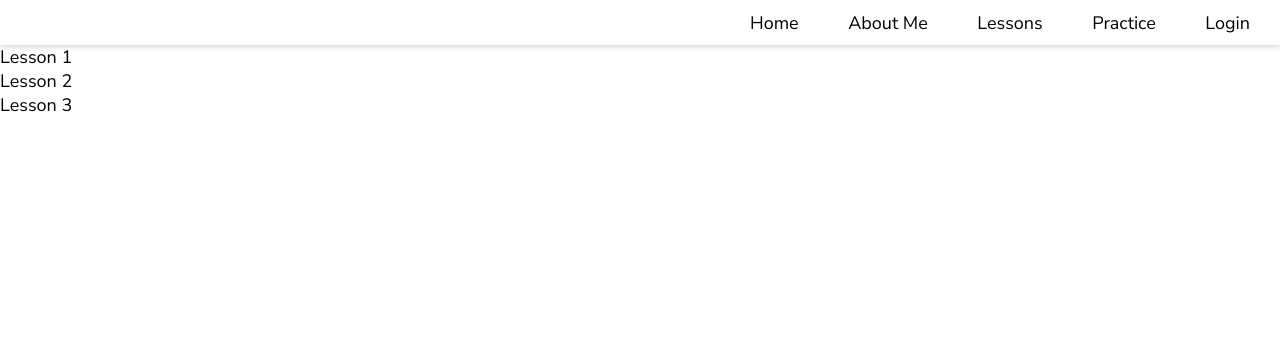
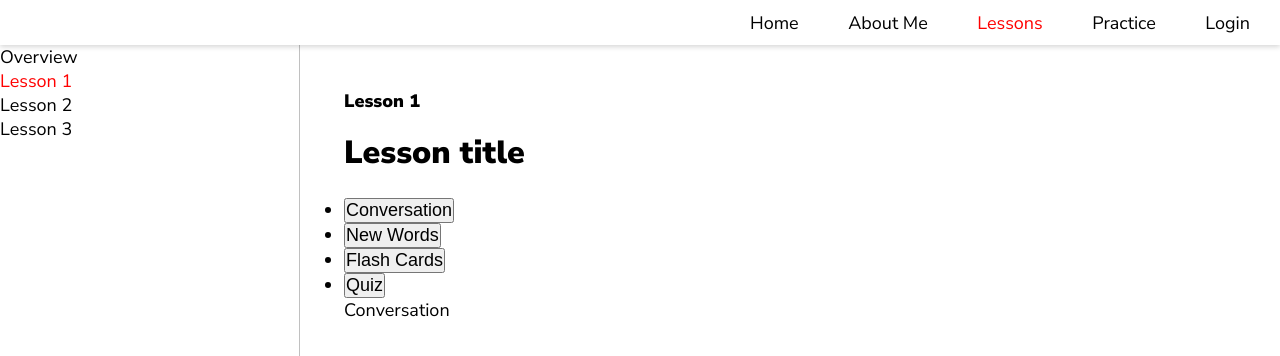
Before and after one commit to meisterAlmer/chinese-app, a React (Create React App) app: page /lessons/lesson/1 in a window 1280 px wide. Shown: the top 356 px of the page. Built offline with nearby package versions, Linux system fonts and the light colour scheme; no server answers.

Commit message:
fixed nav and flashcards

```diff
--- a/src/App.css
+++ b/src/App.css
@@ -3,7 +3,6 @@
   display: grid;
   grid-template-rows: 45px 1fr;
   grid-template-columns: 1fr;
-  /* grid-template-columns: 200px 1fr; */
 }
 
 header {
@@ -12,10 +11,6 @@ header {
   grid-column: 1/-1;
 }
 
-aside {
-  background-color: #213e48;
-}
-
 main {
   padding: 0;
 }
--- a/src/App.js
+++ b/src/App.js
@@ -1,8 +1,8 @@
 import './App.css';
-import React from 'react';
+import React, { useState } from 'react';
 import { BrowserRouter as Router, Switch, Route } from 'react-router-dom';
 import Header from './components/header/Header';
-// import Sidebar from './components/Sidebar';
+// import Sidebar from './components/sidebar/Sidebar';
 import Home from './pages/home/Home';
 import AboutMe from './pages/aboutMe/AboutMe';
 import Lessons from './pages/lessons/Lessons';
@@ -28,11 +28,11 @@ function App() {
             <Route path="/aboutme">
               <AboutMe />
             </Route>
-            <Route path="/lessons">
+            <Route exact path="/lessons">
               <Lessons />
             </Route>
 
-            <Route exact path="/lesson/:lesson">
+            <Route exact path="/lessons/lesson/:lesson">
               <Lesson />
             </Route>
 
--- /dev/null
+++ b/src/components/flashCard/FlashCard.js
@@ -0,0 +1,12 @@
+function Flashcard({ data, currentCard }) {
+  return (
+    <div className="flashcard">
+      <h1>{data[[currentCard]].hanzi}</h1>
+      <p>{data[[currentCard]].pinyin}</p>
+      <p>{data[[currentCard]].translation}</p>
+      <p>data: {data[[currentCard]].lesson}</p>
+    </div>
+  );
+}
+
+export default Flashcard;
--- a/src/components/flashCards/FlashCards.js
+++ b/src/components/flashCards/FlashCards.js
@@ -1,5 +1,6 @@
 import { useEffect, useState, useContext } from 'react';
 import { LoginContext } from '../../context/LoginContext';
+import Flashcard from '../flashCard/FlashCard';
 
 // firebase config
 import app from '../../modules/firebase';
@@ -8,8 +9,33 @@ const db = app.firestore();
 function FlashCards({ lesson }) {
   const [appData, setAppData] = useState([]);
   const [isLoaded, toggleIsLoaded] = useState(false);
+  const [cardNumber, setCardNumber] = useState(0);
 
   const { appUser, userChecked } = useContext(LoginContext);
+
+  // // Shuffle data
+  const shuffleCards = () => {
+    setAppData(shuffledArr(appData));
+    setCardNumber(0);
+  };
+
+  const shuffledArr = array =>
+    array
+      .map(a => ({ sort: Math.random(), value: a }))
+      .sort((a, b) => a.sort - b.sort)
+      .map(a => a.value);
+
+  function prevCard() {
+    if (cardNumber > 0) {
+      setCardNumber(cardNumber - 1);
+    } else setCardNumber(appData.length - 1);
+  }
+
+  function nextCard() {
+    if (cardNumber + 1 < appData.length) {
+      setCardNumber(cardNumber + 1);
+    } else setCardNumber(0);
+  }
 
   // Get lesson data
   useEffect(() => {
@@ -25,6 +51,7 @@ function FlashCards({ lesson }) {
       })
       .then(() => {
         setAppData(data);
+        setCardNumber(appData.length);
         toggleIsLoaded(true);
       })
       .catch(error => {
@@ -36,20 +63,24 @@ function FlashCards({ lesson }) {
     <section>
       <h1>Flash Cards Lesson {lesson}</h1>
       {!isLoaded && <p>Loading...</p>}
-      <div className="flashcard--list">
-        {isLoaded &&
-          appData &&
-          appData.map(word => {
-            return (
-              <div key={word.pinyin} className="flashcard">
-                <h1>{word.hanzi}</h1>
-                <p>{word.pinyin}</p>
-                <p>{word.translation}</p>
-                <p>{word.lesson}</p>
-              </div>
-            );
-          })}
-      </div>
+      {isLoaded && appData && (
+        <>
+          <Flashcard data={appData} currentCard={cardNumber} />
+
+          <p>
+            Card {cardNumber + 1} out of {appData.length}
+          </p>
+          <button type="button" onClick={prevCard}>
+            Previous
+          </button>
+          <button type="button" onClick={nextCard}>
+            Next
+          </button>
+          <button type="button" onClick={shuffleCards}>
+            Shuffle
+          </button>
+        </>
+      )}
     </section>
   );
 }
--- a/src/components/header/Header.js
+++ b/src/components/header/Header.js
@@ -23,7 +23,7 @@ function Header() {
             </NavLink>
           </li>
           <li>
-            <NavLink exact to="/lessons" activeClassName="active">
+            <NavLink to="/lessons" activeClassName="active">
               Lessons
             </NavLink>
           </li>
--- /dev/null
+++ b/src/components/sidebar/Sidebar.css
@@ -0,0 +1,7 @@
+.sidebar {
+  border-right: 1px solid silver;
+}
+
+.sidebar--active {
+  color: red;
+}
--- a/src/components/sidebar/Sidebar.js
+++ b/src/components/sidebar/Sidebar.js
@@ -1,28 +1,33 @@
-// import { useEffect, useState } from 'react';
+import { useState } from 'react';
+import { Link } from 'react-router-dom';
+import './Sidebar.css';
 
-function Sidebar({ lessons, setPage, setLessonNr }) {
-  const handleClick = function (lesson) {
-    setLessonNr(lesson);
-    setPage('lesson');
-  };
+function Sidebar({ active }) {
+  const [lessons, setLessons] = useState([1, 2, 3]);
 
   return (
-    <aside>
+    <aside className="sidebar">
       <ul>
         <ul>
           <li>
-            <p
-              onClick={() => {
-                setPage('overview');
-              }}
+            <Link
+              to={`/lessons/`}
+              className={active === 'overview' ? 'sidebar--active' : ''}
             >
               Overview
-            </p>
+            </Link>
           </li>
           {lessons.map(lesson => {
             return (
               <li key={lesson}>
-                <p onClick={() => handleClick([lesson])}>Lesson {lesson}</p>
+                <Link
+                  to={`/lessons/lesson/${lesson}`}
+                  className={
+                    active === `lesson${lesson}` ? 'sidebar--active' : ''
+                  }
+                >
+                  Lesson {lesson}
+                </Link>
               </li>
             );
           })}
--- a/src/pages/lessons/Lesson.js
+++ b/src/pages/lessons/Lesson.js
@@ -4,6 +4,7 @@ import Conversation from '../../components/conversation/Conversation';
 import NewWords from '../../components/newWords/NewWords';
 import FlashCards from '../../components/flashCards/FlashCards';
 import Quiz from '../../components/quiz/Quiz';
+import Sidebar from '../../components/sidebar/Sidebar';
 
 function Lesson() {
   const [page, setPage] = useState('conversation');
@@ -16,7 +17,9 @@ function Lesson() {
   }, [lesson]);
 
   return (
-    <div>
+    <section className="lessons--main">
+      <Sidebar className="lessons--nav" active={`lesson${lesson}`} />
+      <article className="lessons--content">
         <h3>Lesson {lesson}</h3>
         <h1>Lesson title</h1>
         <section>
@@ -38,7 +41,8 @@ function Lesson() {
           {page === 'Flash Cards' && <FlashCards lesson={lesson} />}
           {page === 'Quiz' && <Quiz />}
         </section>
-    </div>
+      </article>
+    </section>
   );
 }
 
--- a/src/pages/lessons/Lessons.css
+++ b/src/pages/lessons/Lessons.css
@@ -1,4 +1,4 @@
-/* .lessons--main {
+.lessons--main {
   display: grid;
   grid-template-columns: 300px 1fr;
   grid-gap: 0;
@@ -9,4 +9,4 @@
 
 .lessons--content {
   padding: 44px;
-} */
+}
--- a/src/pages/lessons/Lessons.js
+++ b/src/pages/lessons/Lessons.js
@@ -1,34 +1,18 @@
-import { useState } from 'react';
-import { Link } from 'react-router-dom';
 import Sidebar from '../../components/sidebar/Sidebar';
-import LessonsOverview from './LessonsOverview';
-import Lesson from './Lesson';
 import './Lessons.css';
 
 function Lessons() {
-  const [lessons, setLessons] = useState([1, 2, 3]);
-  const [page, setPage] = useState('overview');
-  const [lessonNr, setLessonNr] = useState(1);
-
   return (
-    <div className="lessons--main">
-      <ul>
-        {lessons.map(lesson => {
-          return (
-            <li key={lesson}>
-              <Link to={`lesson/${lesson}`}>Lesson {lesson}</Link>
-            </li>
-          );
-        })}
-      </ul>
-      {/* <Sidebar lessons={lessons} setPage={setPage} setLessonNr={setLessonNr} /> */}
-      {/* <section className="lessons--content"> */}
-      {/* {page === 'overview' && (
-          <LessonsOverview setPage={setPage} setLessonNr={setLessonNr} />
-        )}
-        {page === 'lesson' && <Lesson lesson={lessonNr} />} */}
-      {/* </section> */}
-    </div>
+    <section className="lessons--main">
+      <Sidebar className="lessons--nav" active="overview" />
+      <article className="lessons--content">
+        <h1>Mandarin Chinese Lessons</h1>
+        <p>
+          Excepteur sint occaecat cupidatat non proident, sunt in culpa qui
+          officia deserunt.
+        </p>
+      </article>
+    </section>
   );
 }
 
--- a/src/pages/lessons/LessonsOverview.js
+++ /dev/null
@@ -1,23 +0,0 @@
-function LessonsOverview({ setPage, setLessonNr }) {
-  const handleClick = function () {
-    setLessonNr(1);
-    setPage('lesson');
-  };
-
-  return (
-    <>
-      <h1>Mandarin Chinese Lessons</h1>
-      <p>
-        Lorem ipsum dolor sit amet, consectetur adipisicing elit, sed do eiusmod
-        tempor incididunt ut labore et dolore magna aliqua. Ut enim ad minim
-        veniam, quis nostrud exercitation ullamco laboris nisi ut aliquip ex ea
-        commodo consequat.
-      </p>
-      <button type="button" onClick={() => handleClick()}>
-        Let's Start!
-      </button>
-    </>
-  );
-}
-
-export default LessonsOverview;
--- a/src/pages/practice/Practice.js
+++ b/src/pages/practice/Practice.js
@@ -1,5 +1,4 @@
 import { useEffect, useState, useContext } from 'react';
-// import { BrowserRouter as Router, Switch, Route } from 'react-router-dom';
 import { useHistory } from 'react-router-dom';
 import { LoginContext } from '../../context/LoginContext';
 import './Practice.css';
```
Lines whose indentation alone changed are shown as unchanged.
